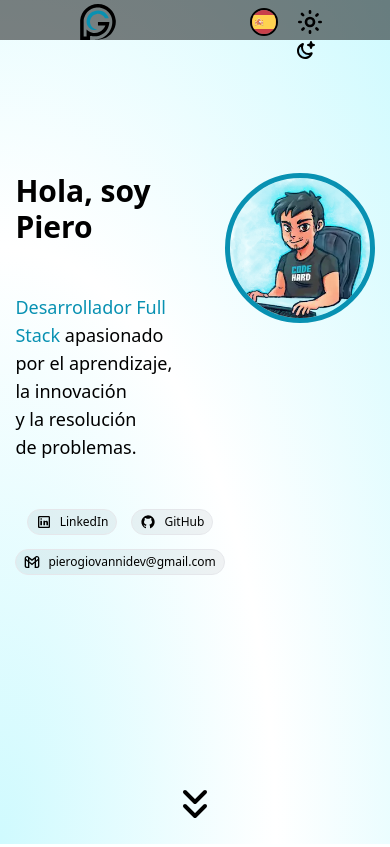
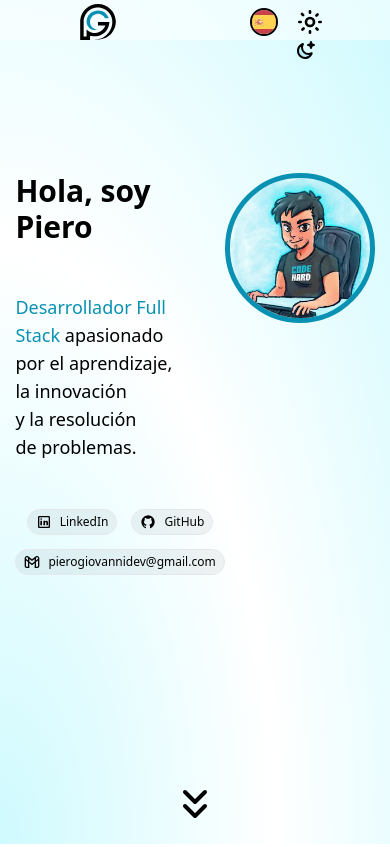
Before and after one commit to PieroGiovanni/piero-web-portfolio, an Astro site: page / in a window 390 px wide. Shown: the top 847 px of the page. Built offline with nearby package versions, Linux system fonts and the light colour scheme; Astro itself is replaced by a stand-in of ours; what tailwindcss-animated would draw is missing.

Commit message:
fixed header contrast

```diff
--- a/src/components/Header.astro
+++ b/src/components/Header.astro
@@ -9,7 +9,7 @@ const i18n = getI18N({ currentLocale });
 ---
 
 <header
-  class="flex justify-center items-center mx-auto h-10 fixed top-0 pt-1 w-full max-w-[1000px] z-10 right-0 left-0 backdrop-brightness-50 sm:backdrop-brightness-100"
+  class="flex justify-center items-center mx-auto h-10 fixed top-0 pt-1 w-full max-w-[1000px] z-10 right-0 left-0 dark:bg-slate-950/50 bg-white/50 sm:bg-transparent"
 >
   <nav
     class="border-2 border-cyan-600 rounded-full px-1 py-1 hidden flex-row dark:bg-slate-950/50 backdrop-blur-2xl dark:border-cyan-400 bg-slate-950/5 sm:flex"
```
